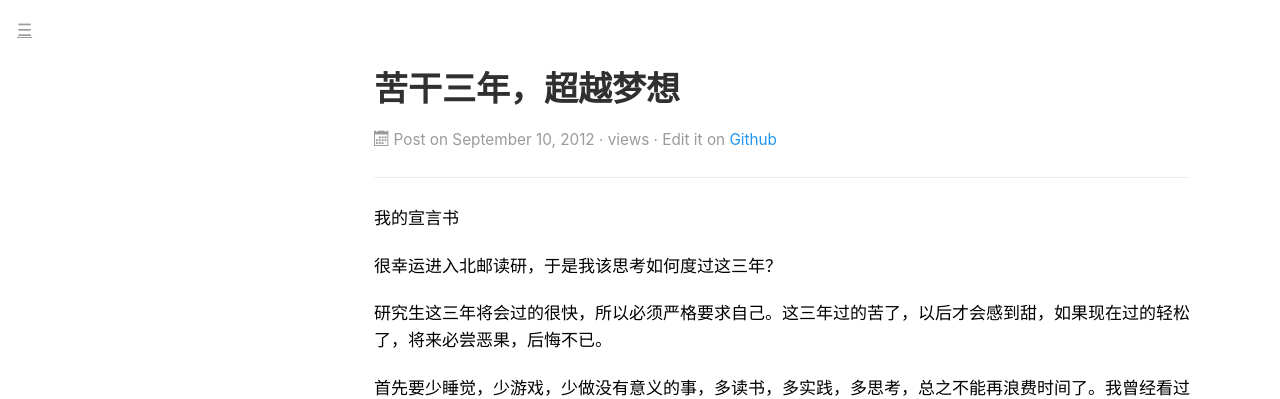
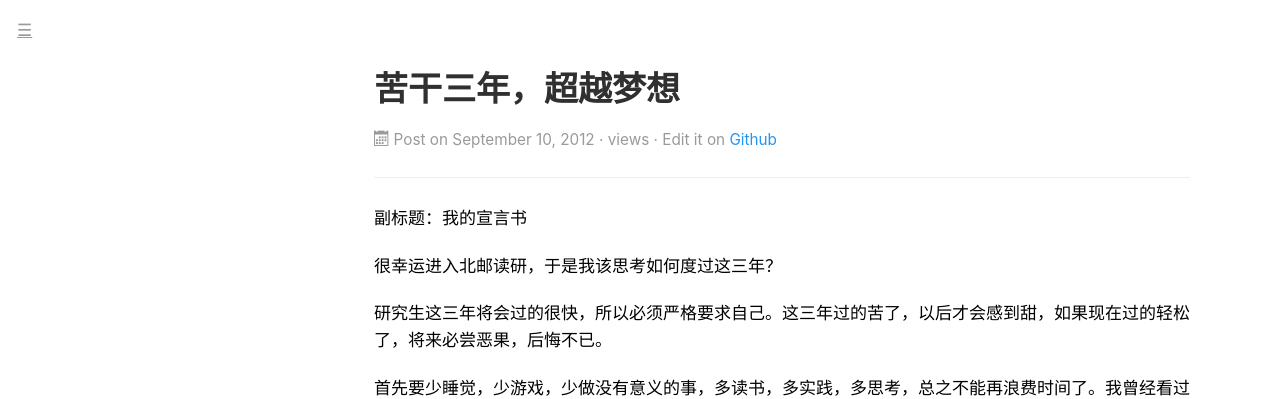
Before and after one commit to ybm/myanbin.github.io, a Jekyll site: the page built from _posts/2012-09-10-my-declarations.md, in a window 1280 px wide and 1084 px high. Shown: the top 399 px of the window. Built offline with Jekyll 4.4.1, drawn with Linux system fonts in a browser that asks for light colours; comment, search, counter and statistics services are not loaded.

Commit message:
Update 2012-09-10-my-declarations.md

```diff
--- a/_posts/2012-09-10-my-declarations.md
+++ b/_posts/2012-09-10-my-declarations.md
@@ -5,7 +5,7 @@ tags: [life]
 ---
 
 
-我的宣言书
+副标题：我的宣言书
 
 很幸运进入北邮读研，于是我该思考如何度过这三年？
 
```
